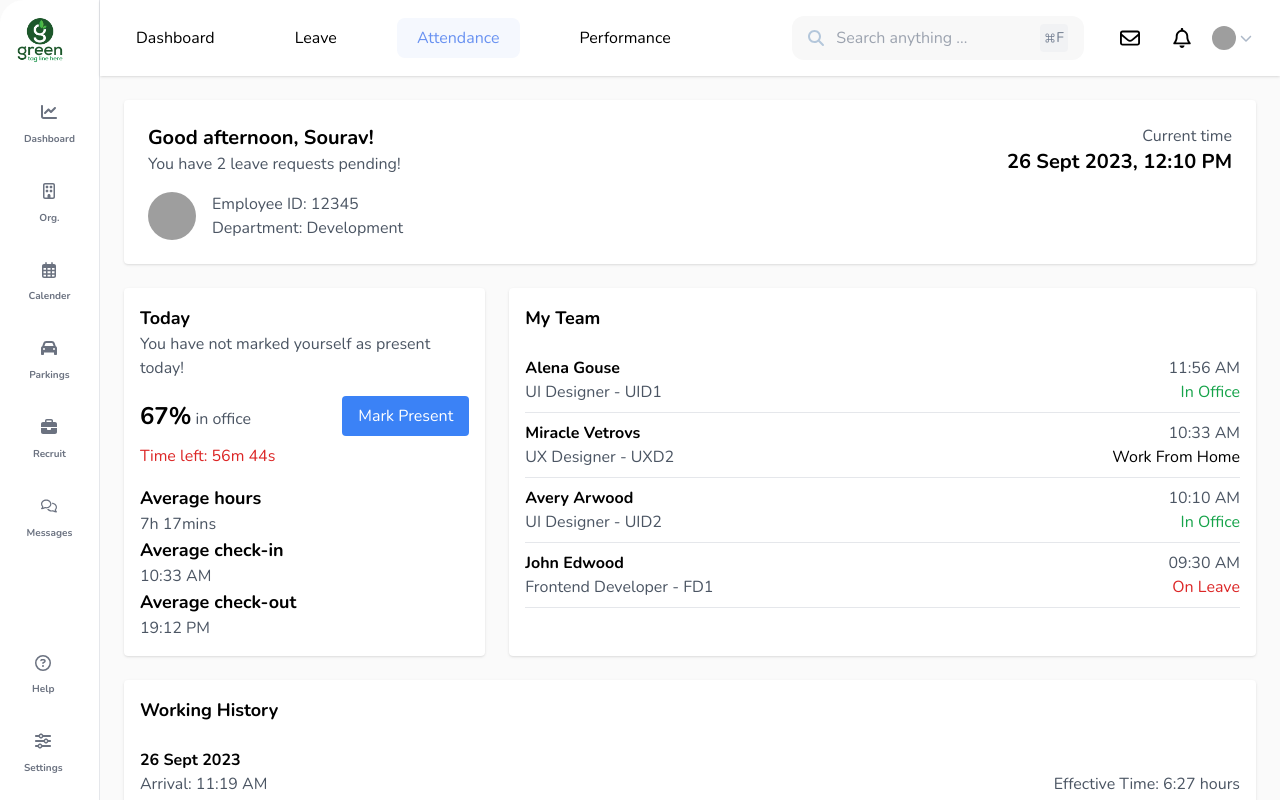
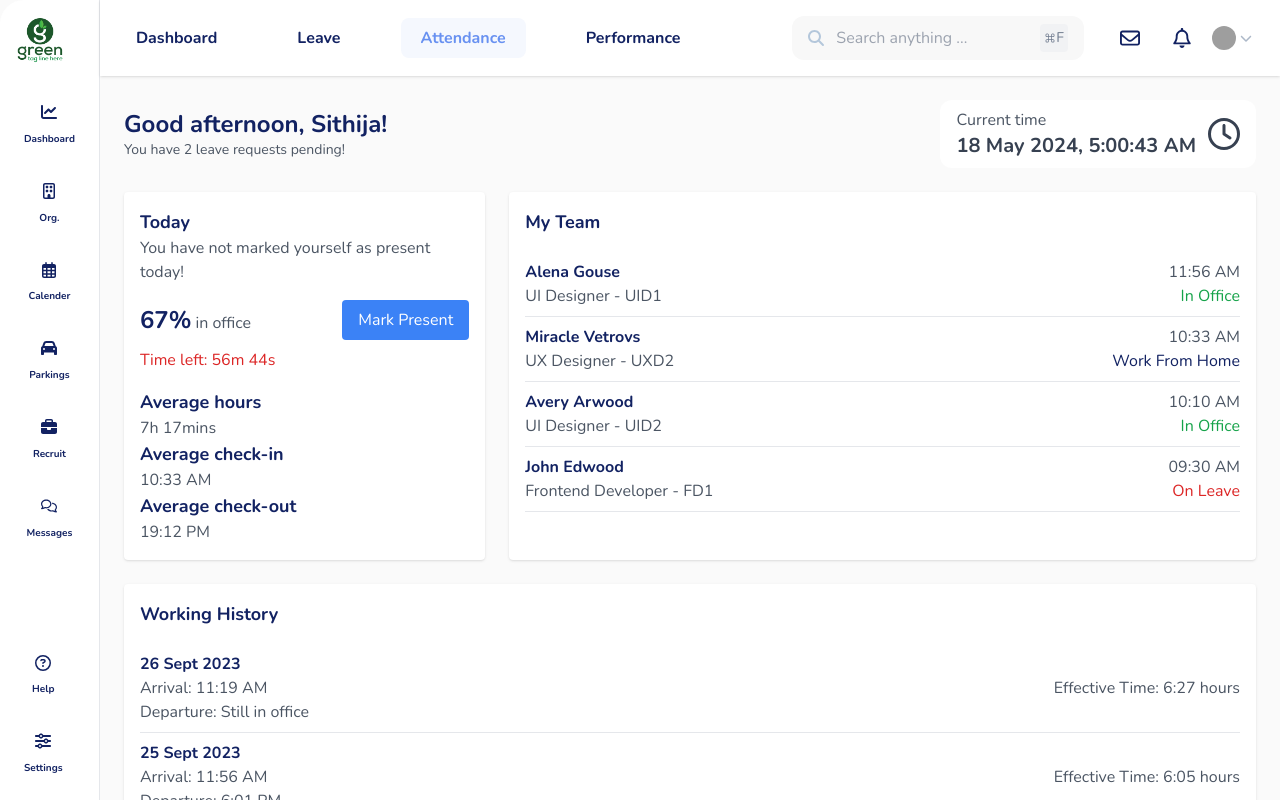
Before and after one commit to sithikaru/hrms, a React (Create React App) app: page / in a window 1280 px wide. Shown: the top 800 px of the page. Built offline with nearby package versions, Linux system fonts and the light colour scheme; grey boxes are pictures that could not be loaded.

Commit message:
header done

```diff
--- a/src/App.js
+++ b/src/App.js
@@ -6,7 +6,7 @@ import Navbar from './components/navBar';
 
 function App() {
   return (
-    <div className="flex min-h-screen bg-[#FAFAFA] ">
+    <div className="flex min-h-screen bg-[#FAFAFA] text-[#122262] ">
       <SideBar />
       <div className="flex-1 flex flex-col">
         <Navbar />
--- a/src/components/header.js
+++ b/src/components/header.js
@@ -1,27 +1,38 @@
-import React from 'react';
+import { faClock } from '@fortawesome/free-regular-svg-icons';
+import { faClockRotateLeft } from '@fortawesome/free-solid-svg-icons/faClockRotateLeft';
+import { FontAwesomeIcon } from '@fortawesome/react-fontawesome';
+import React, { useState, useEffect } from 'react';
 
-const Header = () => {
+export const DateTime = () => {
+  const [date, setDate] = useState(new Date());
+
+  useEffect(() => {
+    const timer = setInterval(() => setDate(new Date()), 1000);
+    return () => clearInterval(timer);
+  }, []);
+
+  const formatDate = (date) => {
+    const options = { day: '2-digit', month: 'short', year: 'numeric' };
+    return date.toLocaleDateString('en-GB', options);
+  };
+
   return (
-    <div className="bg-white p-6 rounded shadow">
+    <div>
       <div className="flex justify-between items-center">
         <div>
-          <h2 className="text-xl font-bold">Good afternoon, Sourav!</h2>
-          <p className="text-gray-600">You have 2 leave requests pending!</p>
+          <h2 className="text-2xl font-bold text-[#122262]">Good afternoon, Sithija!</h2>
+          <p className="text-gray-600 text-sm">You have 2 leave requests pending!</p>
         </div>
-        <div className="text-right">
-          <p className="text-gray-600">Current time</p>
-          <p className="text-xl font-bold">26 Sept 2023, 12:10 PM</p>
-        </div>
-      </div>
-      <div className="flex items-center mt-4 space-x-4">
-        <img src="profile-placeholder.png" alt="Profile" className="w-12 h-12 rounded-full" />
-        <div>
-          <p className="text-gray-600">Employee ID: 12345</p>
-          <p className="text-gray-600">Department: Development</p>
+        <div className="text-right bg-white py-2 px-4 rounded-xl flex">
+          <div>
+          <p className="text-gray-600 text-left">Current time</p>
+          <p className="text-xl font-bold text-gray-700">{formatDate(date)}, {date.toLocaleTimeString()}</p>
+          </div>
+          <FontAwesomeIcon icon={faClock} className='my-auto ml-3 w-8 h-8 text-gray-700' />
         </div>
       </div>
     </div>
   );
 };
 
-export default Header;
+export default DateTime;
--- a/src/components/navBar.js
+++ b/src/components/navBar.js
@@ -8,7 +8,7 @@ import { faChevronDown } from '@fortawesome/free-solid-svg-icons';
 const Navbar = () => {
   return (
     <div className="flex items-center justify-between bg-white p-4 shadow">
-      <nav className='flex flex-row gap-10'>
+      <nav className='flex flex-row gap-10 text-[#122262] font-bold'>
         <a href='#' className='px-5 py-2 hover:bg-[#f5f8fe] hover:text-[#6891f1] rounded-lg'>Dashboard</a>
         <a href='#' className='px-5 py-2 hover:bg-[#f5f8fe] hover:text-[#6891f1] rounded-lg'>Leave</a>
         <a href='#' className='px-5 py-2 bg-[#f5f8fe] text-[#6891f1] rounded-lg'>Attendance</a>
--- a/src/components/sideBar.js
+++ b/src/components/sideBar.js
@@ -17,37 +17,37 @@ function SideBar() {
         <img src={logo} alt="LexCorp Logo" className="w-20 h-20" />
       </div>
       <nav className="p-4 flex flex-col text-[10px] gap-5 text-center font-bold">
-        <div className='text-center hover:bg-[#f5f8fe] text-gray-500 hover:text-[#6891f1] rounded p-2'>
+        <div className='text-center hover:bg-[#f5f8fe]   hover:text-[#6891f1] rounded p-2'>
           <FontAwesomeIcon icon={faChartLine} className='w-4 h-4 mb-2' />
           <p className="block">Dashboard</p>
         </div>
-        <div className='text-center hover:bg-[#f5f8fe] text-gray-500 hover:text-[#6891f1] rounded p-2'>
+        <div className='text-center hover:bg-[#f5f8fe]   hover:text-[#6891f1] rounded p-2'>
           <FontAwesomeIcon icon={faBuilding} className='w-4 h-4 mb-2' />
           <p className="block">Org.</p>
         </div>
-        <div className='text-center hover:bg-[#f5f8fe] text-gray-500 hover:text-[#6891f1] rounded p-2'>
+        <div className='text-center hover:bg-[#f5f8fe]   hover:text-[#6891f1] rounded p-2'>
           <FontAwesomeIcon icon={faCalendarDays} className='w-4 h-4 mb-2' />
           <p className="block">Calender</p>
         </div>
-        <div className='text-center hover:bg-[#f5f8fe] text-gray-500 hover:text-[#6891f1] rounded p-2'>
+        <div className='text-center hover:bg-[#f5f8fe]   hover:text-[#6891f1] rounded p-2'>
           <FontAwesomeIcon icon={faCar} className='w-4 h-4 mb-2' />
           <p className="block">Parkings</p>
         </div>
-        <div className='text-center hover:bg-[#f5f8fe] text-gray-500 hover:text-[#6891f1] rounded p-2'>
+        <div className='text-center hover:bg-[#f5f8fe]   hover:text-[#6891f1] rounded p-2'>
           <FontAwesomeIcon icon={faBriefcase} className='w-4 h-4 mb-2' />
           <p className="block">Recruit</p>
         </div>
-        <div className='text-center hover:bg-[#f5f8fe] text-gray-500 hover:text-[#6891f1] rounded p-2'>
+        <div className='text-center hover:bg-[#f5f8fe]   hover:text-[#6891f1] rounded p-2'>
           <FontAwesomeIcon icon={faComments} className='w-4 h-4 mb-2' />
           <p className="block">Messages</p>
         </div>
       </nav>
       <nav className="p-4 flex flex-col text-[10px] gap-5 fixed bottom-0 text-center font-bold">
-        <div className='text-center hover:bg-[#f5f8fe] text-gray-500 hover:text-[#6891f1] rounded p-2'>
+        <div className='text-center hover:bg-[#f5f8fe]   hover:text-[#6891f1] rounded p-2'>
           <FontAwesomeIcon icon={faCircleQuestion} className='w-4 h-4 mb-2' />
           <p className="block">Help</p>
         </div>
-        <div className='text-center hover:bg-[#f5f8fe] text-gray-500 hover:text-[#6891f1] rounded p-2'>
+        <div className='text-center hover:bg-[#f5f8fe]   hover:text-[#6891f1] rounded p-2'>
           <FontAwesomeIcon icon={faSliders} className='w-4 h-4 mb-2' />
           <p className="block">Settings</p>
         </div>
```
